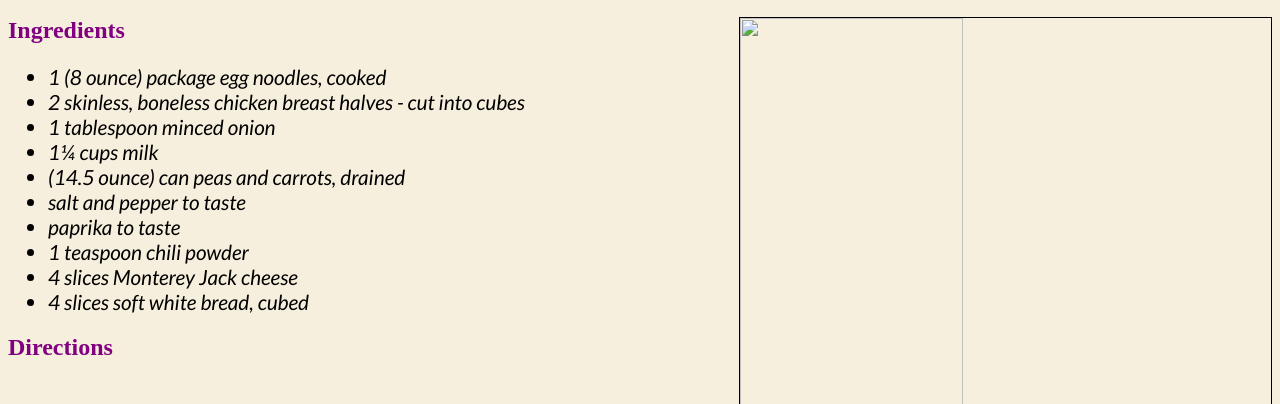
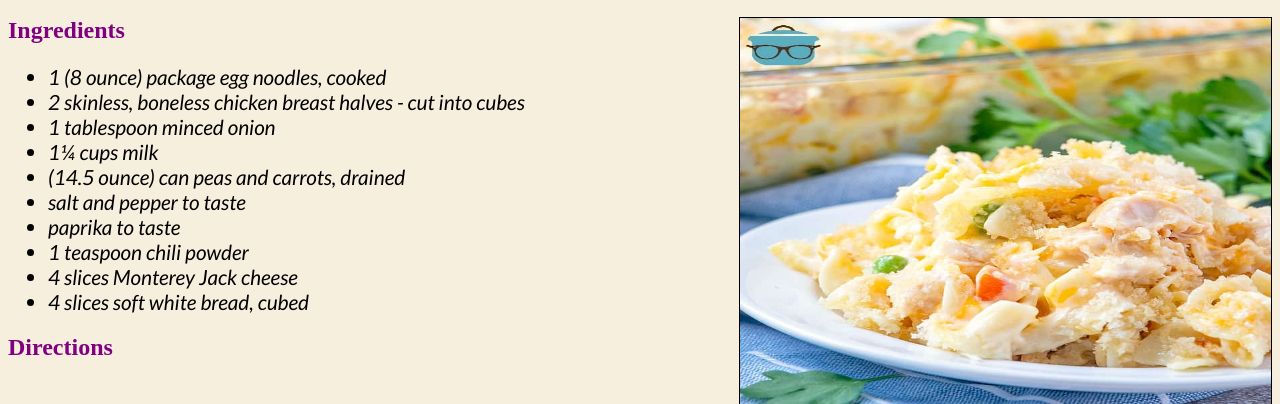
Before and after one commit to namratagt/learningstuffs, a plain HTML site: page index.html in a window 1280 px wide. Shown: the part 110-514 px from the top of the page. Drawn offline with Linux system fonts and the light colour scheme; the site is published under a folder, as on GitHub Pages, so addresses that start at the root find nothing.

Commit message:
Update index.html

```diff
--- a/index.html
+++ b/index.html
@@ -16,7 +16,7 @@
 
         <div >
             <h1 class="ing">Chicken Noodle Casserole</h1></div>
-            <img src="/Easy-Chicken-Noodle-Casserole.png" >
+            <img src="Easy-Chicken-Noodle-Casserole.png" >
             <div >
 
                 <h2>Ingredients</h2>
```
